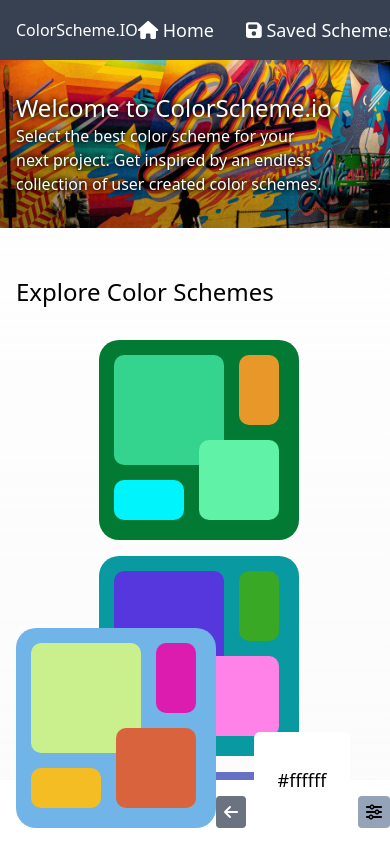
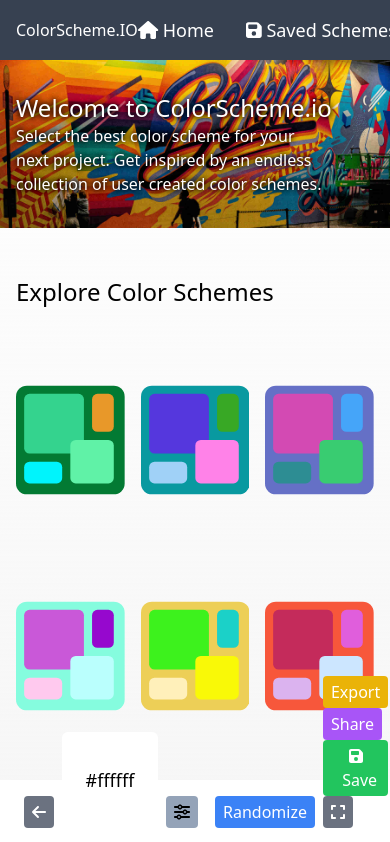
Before and after one commit to andymagill/ColorScheme.io, a Next.js app: page / in a window 390 px wide. Shown: the top 842 px of the page. Built offline with nearby package versions, Linux system fonts and the light colour scheme.

Commit message:
added sckeme-list mobile render, and @types/Jest

```diff
--- a/app/components/scheme-item.tsx
+++ b/app/components/scheme-item.tsx
@@ -40,7 +40,7 @@ const SchemeItem = forwardRef(({ id, colors }: SchemeItemProps, ref) => {
   }, [id, colors]);
 
   return (
-    <section className="scheme-item relative w-48">
+    <section className="scheme-item relative">
       <SchemeRectGraphic colors={colorArray} />
     </section>
   );
--- a/app/components/scheme-list.tsx
+++ b/app/components/scheme-list.tsx
@@ -39,7 +39,7 @@ export default function SchemeList({ title = '', src = '' }: { title?: string; s
       <div className='wrapper max-w-7xl py-4'>
         <h2 className='bold text-2xl mb-8'>{title}</h2>
 
-        <div className='inner flex flex-wrap justify-center gap-4'>
+        <div className='inner flex flex-wrap justify-center'>
           {schemes.map((colors, index) => (
             <SchemeItem key={index} id={index} colors={colors} />
           ))}
--- a/app/components/scheme-rect-graphic.tsx
+++ b/app/components/scheme-rect-graphic.tsx
@@ -6,7 +6,7 @@ interface SchemeRectGraphicProps {
 
 const SchemeRectGraphic: React.FC<SchemeRectGraphicProps> = ({ colors }) => {
   return (
-    <svg xmlns="http://www.w3.org/2000/svg" width="200" height="200" viewBox="0 0 200 200">
+    <svg className='w-full' xmlns="http://www.w3.org/2000/svg" width="200" height="200" viewBox="0 0 200 200">
       {/*  Background box  */}
       <rect x="0" y="0"
         width="200" height="200"
--- a/app/styles/components/scheme-list.css
+++ b/app/styles/components/scheme-list.css
@@ -1,2 +1,25 @@
 
 /* /components/scheme-list.css */
+
+.scheme-list {
+    .flex {
+        --cols: 3;
+        --gap: 1em;
+        display: flex;
+        gap: var(--gap);
+
+        & > * {
+            flex-basis: calc(100% / var(--cols) - var(--gap) / var(--cols) * (var(--cols) - 1));
+        }
+    }
+    @media screen(md) {
+        .flex{
+          --cols:4;
+        }
+    }
+    @media screen(lg) {
+        .flex{
+          --cols: 6;
+        }
+    }
+}
--- a/package.json
+++ b/package.json
@@ -6,7 +6,8 @@
     "dev": "next dev",
     "build": "next build",
     "start": "next start",
-    "lint": "next lint"
+    "lint": "next lint",
+    "test": "jest"
   },
   "dependencies": {
     "@fortawesome/fontawesome-svg-core": "^6.5.2",
@@ -25,6 +26,7 @@
   },
   "devDependencies": {
     "@testing-library/react": "^16.0.0",
+    "@types/jest": "^29.5.12",
     "@types/node": "^20",
     "@types/react": "^18",
     "@types/react-dom": "^18",
```
Also changed, not shown: jest.config.ts (added, +199 -0 lines), 1 other file (tests, documents, lock files or other folders).
